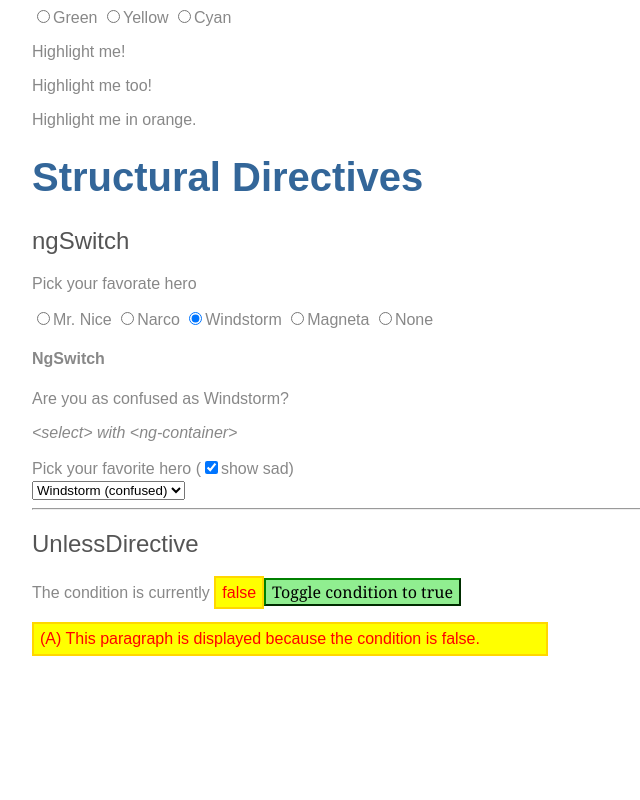
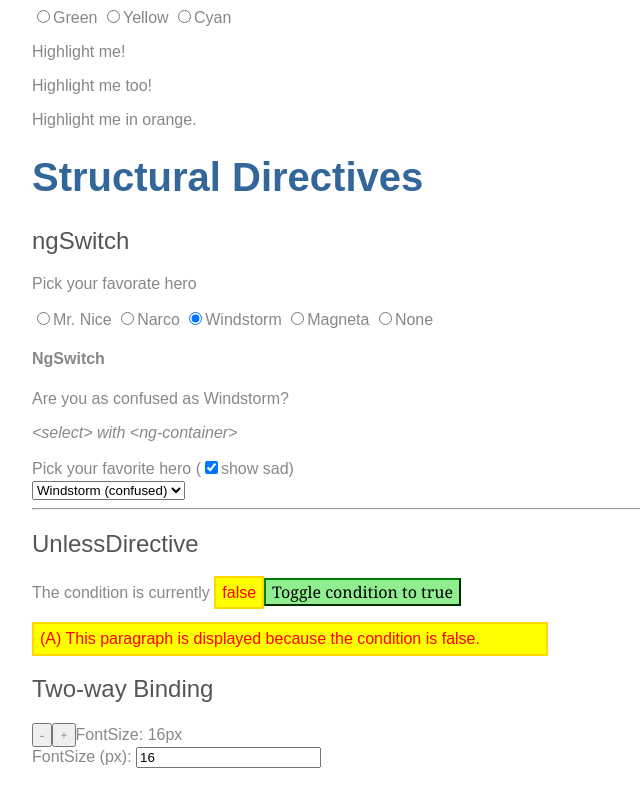
Before and after one commit to ZhangZongkun/my-router, an Angular app: page /example in a window 1280 px wide. Shown: the part 375-1175 px from the top of the page, without its empty margins (0-640 px from the left). Before the commit the page ends 1063 px from the top, so only its background shows below. Built offline with nearby package versions, Linux system fonts and the light colour scheme.

Commit message:
增加SizerComponent

```diff
--- a/src/app/example/example.component.html
+++ b/src/app/example/example.component.html
@@ -62,3 +62,9 @@
   (B) Although the condition is true,
   this paragraph is displayed because myUnless is set to false.
 </p>
+
+<h2>Two-way Binding</h2>
+<div>
+  <app-sizer [(size)]="fontSizePx"></app-sizer>
+  <label>FontSize (px): <input [(ngModel)]="fontSizePx"></label>
+</div>
--- a/src/app/example/example.component.ts
+++ b/src/app/example/example.component.ts
@@ -12,6 +12,7 @@ export class ExampleComponent {
   hero = this.heroes[2];
   showSad = true;
   condition = false;
+  fontSizePx = 16;
 
   everyFiveSeconds() {
     console.log('Every five seconds.');
--- a/src/app/example/example.module.ts
+++ b/src/app/example/example.module.ts
@@ -5,13 +5,14 @@ import { ExampleRoutingModule } from './example-routing.module';
 import { ExampleComponent } from './example.component';
 import { BankComponent } from './bank.component';
 import { heroSwitchComponents } from './hero-switch.components';
+import { SizerComponent } from './sizer.component';
 
 import { IntervalDirective } from './interval.directive';
 import { UnlessDirective } from './unless.directive';
 
 @NgModule({
   imports: [SharedModule, ExampleRoutingModule],
-  declarations: [ExampleComponent, BankComponent, heroSwitchComponents,
+  declarations: [ExampleComponent, BankComponent, heroSwitchComponents, SizerComponent,
     IntervalDirective, UnlessDirective]
 })
 export class ExampleModule {
--- /dev/null
+++ b/src/app/example/sizer.component.ts
@@ -0,0 +1,31 @@
+import { Component, EventEmitter, Input, Output } from '@angular/core';
+
+@Component({
+  selector: 'app-sizer',
+  template: `
+  <div>
+    <button (click)="dec()" title="smaller">-</button>
+    <button (click)="inc()" title="bigger">+</button>
+    <label [style.font-size.px]="size">FontSize: {{size}}px</label>
+  </div>
+  `
+})
+export class SizerComponent {
+  @Input()
+  size: number | string;
+  @Output()
+  sizeChange = new EventEmitter<number>();
+
+  dec() {
+    this.resize(-1);
+  }
+
+  inc() {
+    this.resize(+1);
+  }
+
+  resize(delta: number) {
+    this.size = Math.min(40, Math.max(8, +this.size + delta));
+    this.sizeChange.emit(this.size);
+  }
+}
```
